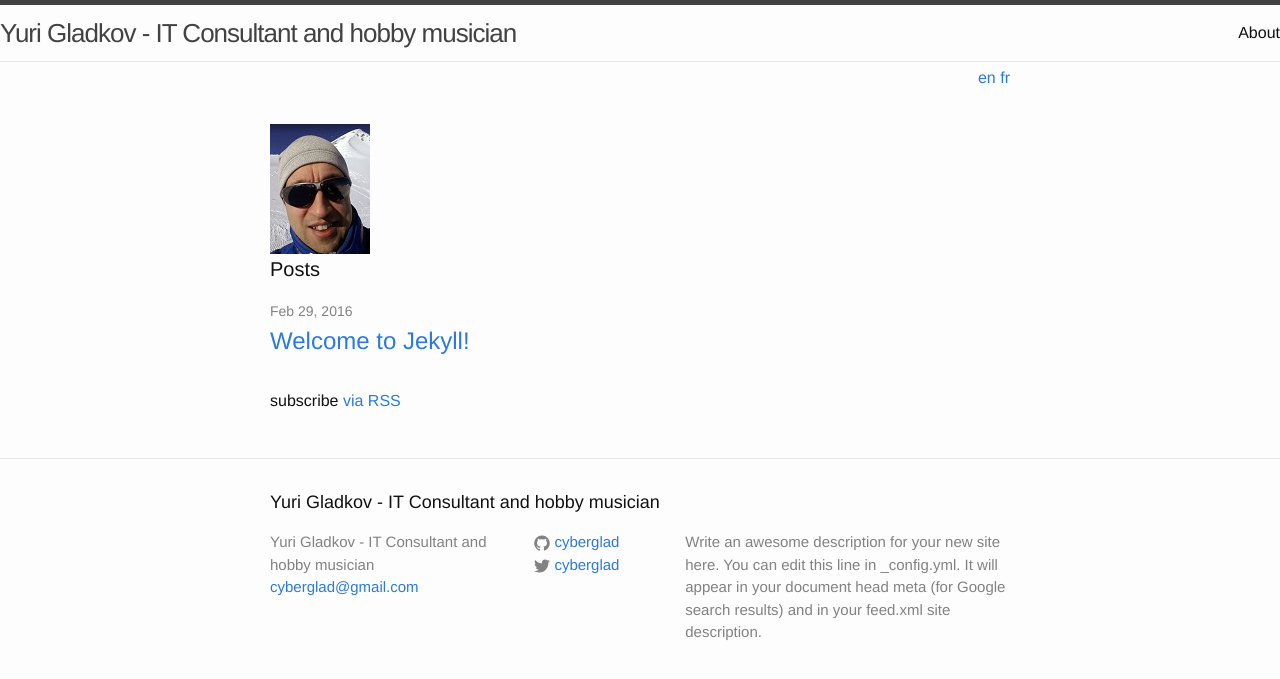
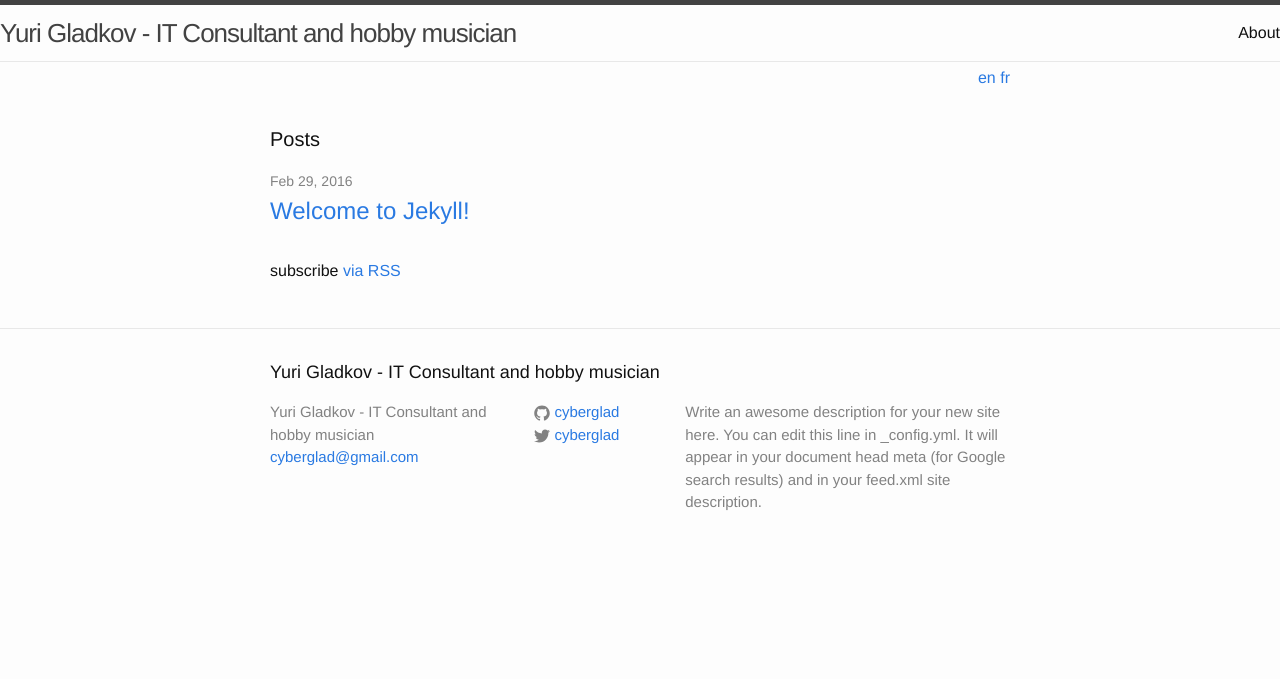
Before and after one commit to yuriglad/test, a Jekyll site: the page built from index.html, in a window 1280 px wide. Shown: the top 679 px of the page. Built offline with Jekyll 4.4.1, drawn with Linux system fonts in a browser that asks for light colours.

Commit message:
Update index.html

```diff
--- a/index.html
+++ b/index.html
@@ -3,7 +3,7 @@ layout: default
 ref: index
 lang: en
 ---
-<div class="avatar"><img src="assets/images/mini_avatar.jpg" alt="" /></div>
+
 <div class="home">
 
   <h1 class="page-heading">Posts</h1>
```
